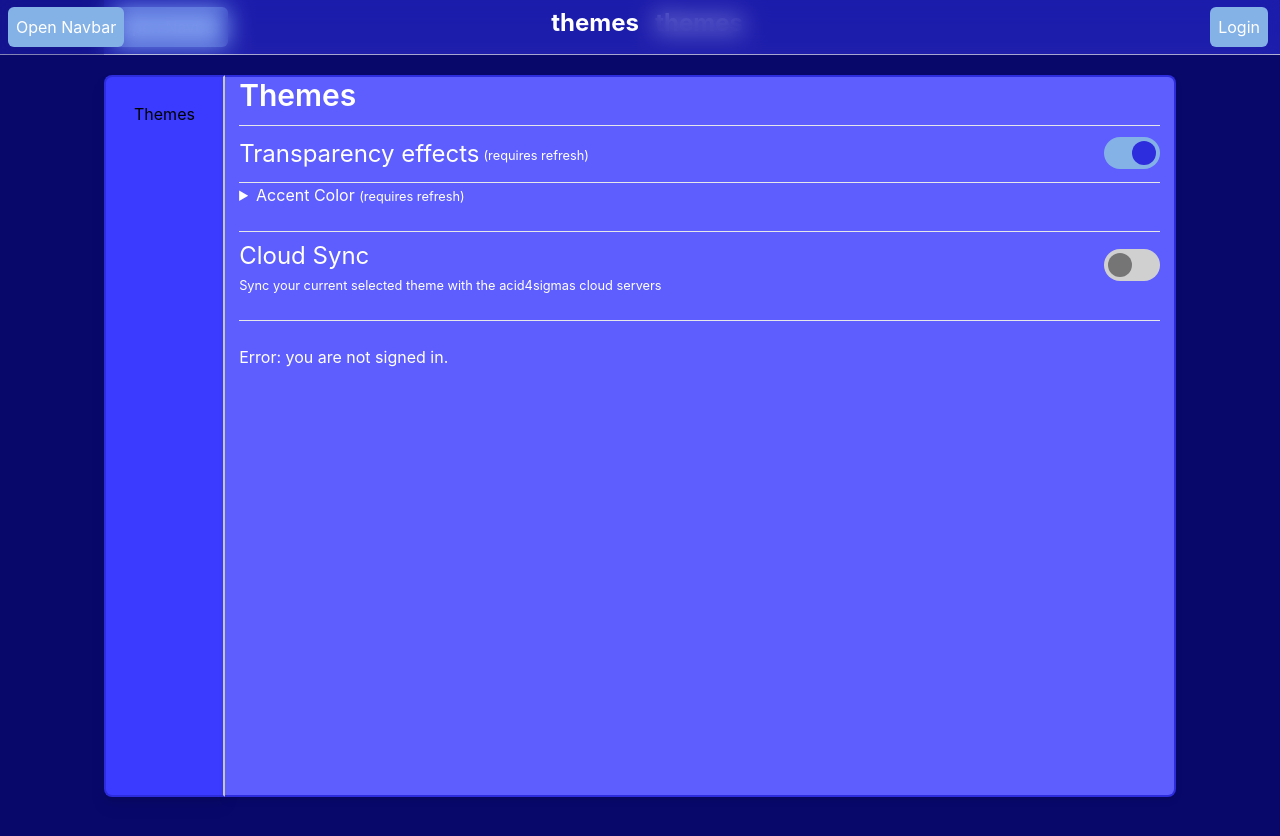
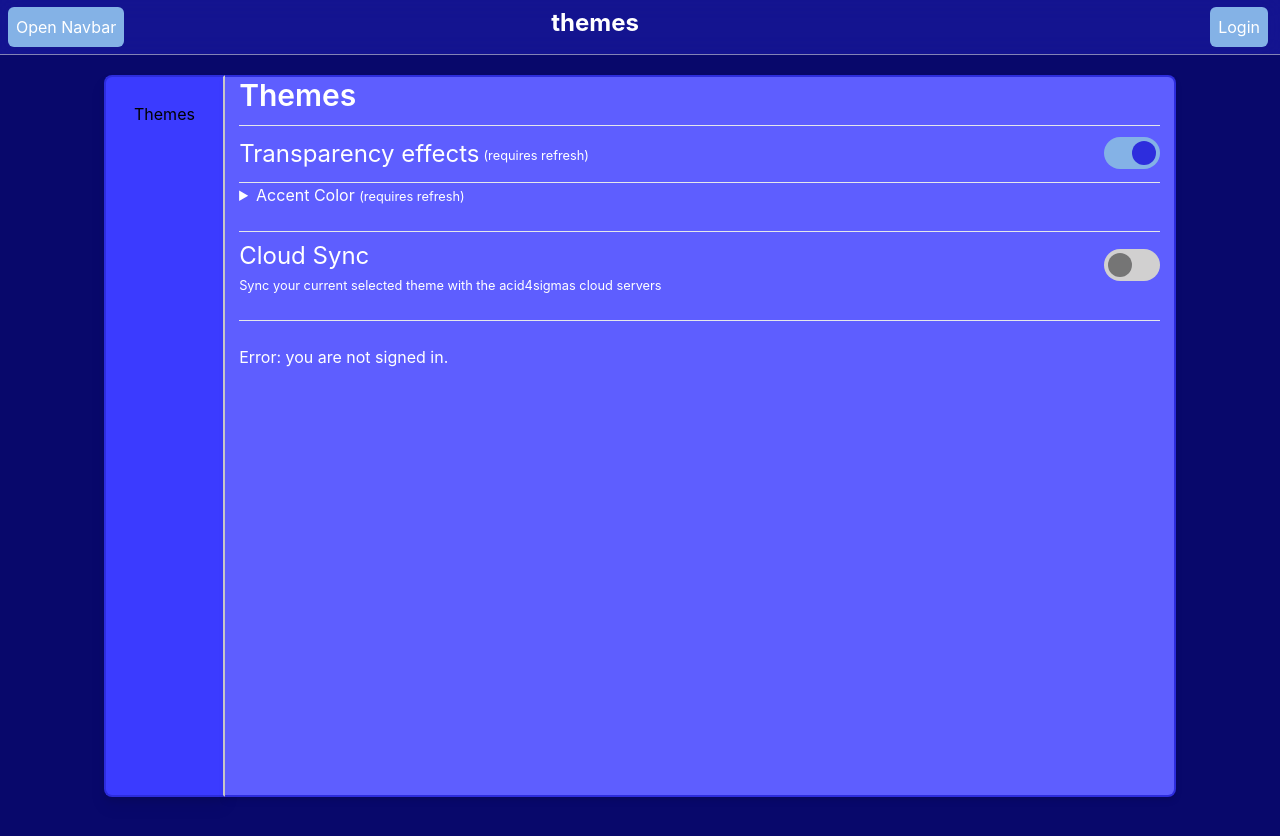
Before and after one commit to acid4sigmas/acid4sigmas-frontend, a React (Create React App) app: page /settings/themes in a window 1280 px wide. Shown: the top 836 px of the page. Built offline with nearby package versions, Linux system fonts and the light colour scheme.

Commit message:
removed TopBar from Settings.tsx

```diff
--- a/src/tsx/Settings.tsx
+++ b/src/tsx/Settings.tsx
@@ -33,7 +33,6 @@ export default function Settings() {
 
   return (
     <div>
-      <TopBar />
       <div className={
         [
           "h-full w-fit",
```
